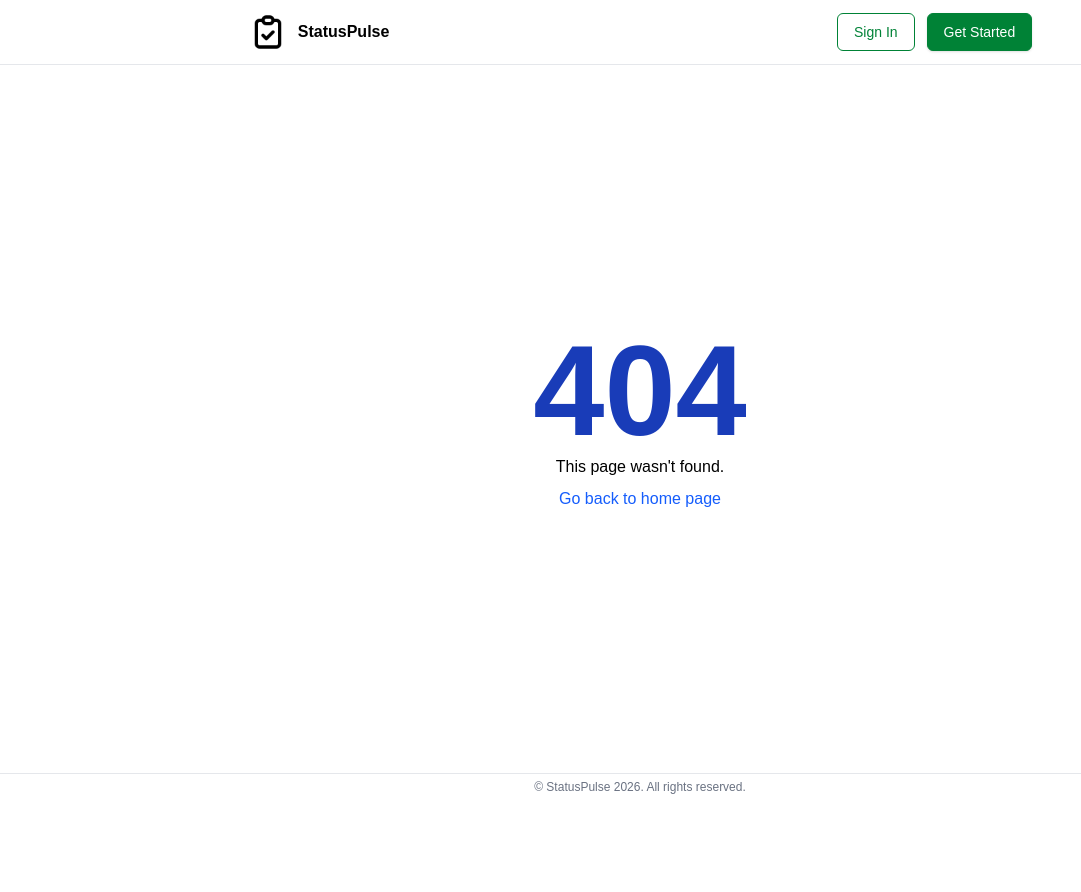
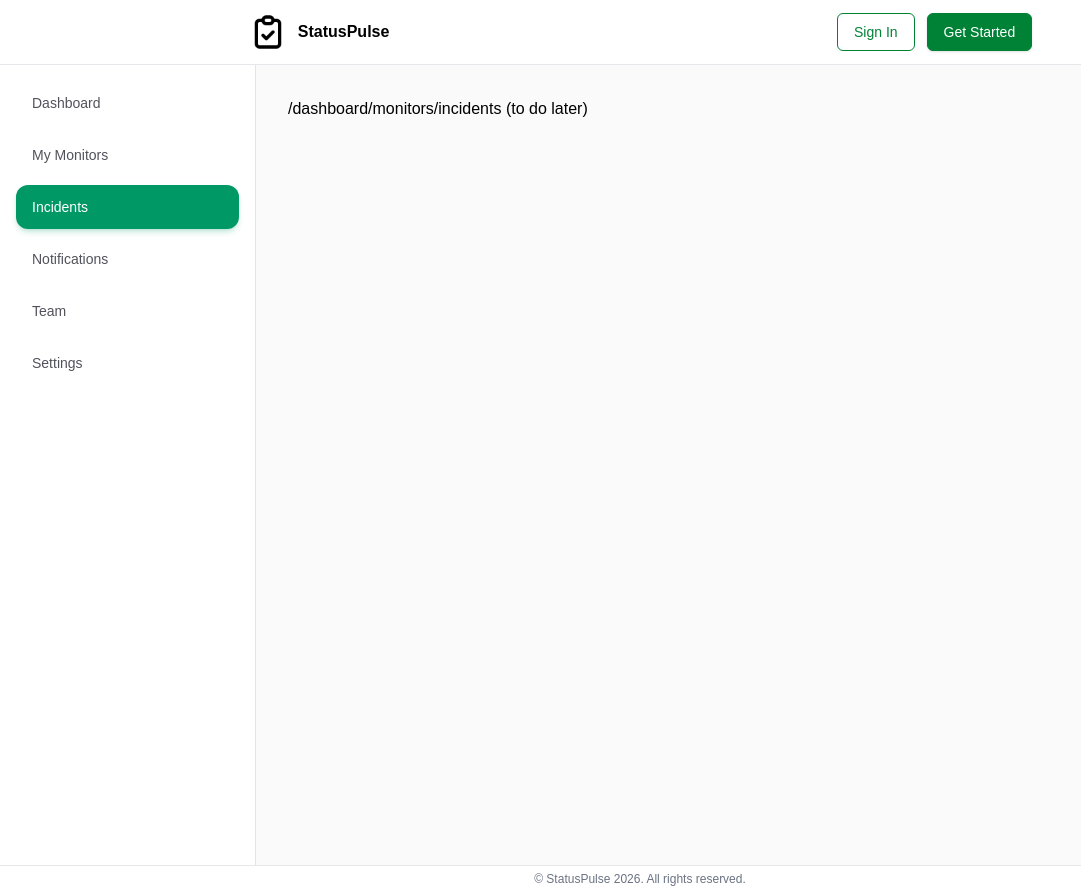
Before and after one commit to 0xGaziin/StatusPulse, a Next.js app in the folder frontend/: page /dashboard/monitors/incidents in a window 1280 px wide. Before the commit this address had no page. Shown: the whole page, without its empty margins (0-1081 px from the left). Before the commit the page ends 800 px from the top, so only its background shows below. Built offline with nearby package versions, Linux system fonts and the light colour scheme.

Commit message:
feat(routes): add dashboard pages files

```diff
--- /dev/null
+++ b/frontend/src/app/dashboard/monitors/incidents/page.tsx
@@ -0,0 +1,5 @@
+export default function Monitors() {
+  return (
+		<p>/dashboard/monitors/incidents (to do later)</p>
+	)
+}
--- /dev/null
+++ b/frontend/src/app/dashboard/monitors/page.tsx
@@ -0,0 +1,5 @@
+export default function Monitors() {
+  return (
+		<p>Monitors Page (to do later)</p>
+	)
+}
--- /dev/null
+++ b/frontend/src/app/dashboard/settings/notifications/page.tsx
@@ -0,0 +1,5 @@
+export default function Monitors() {
+  return (
+		<p>/dashboard/settings/notifications (to do later)</p>
+	)
+}
--- /dev/null
+++ b/frontend/src/app/dashboard/settings/page.tsx
@@ -0,0 +1,5 @@
+export default function Settings() {
+  return (
+		<p>Settings Page (to do later)</p>
+	)
+}
--- /dev/null
+++ b/frontend/src/app/dashboard/settings/teams/page.tsx
@@ -0,0 +1,5 @@
+export default function Monitors() {
+  return (
+		<p>/dashboard/settings/teams (to do later)</p>
+	)
+}
```
